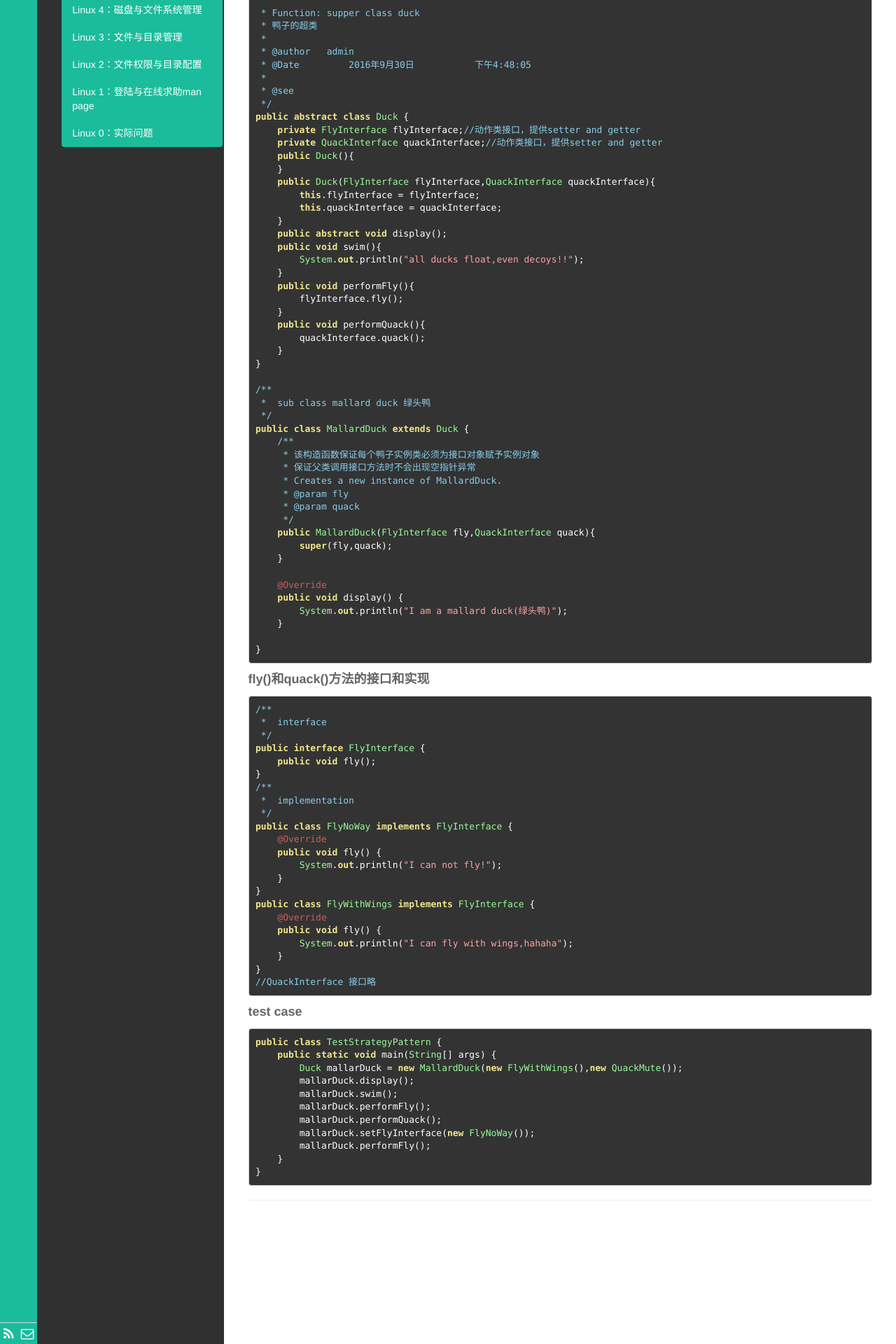
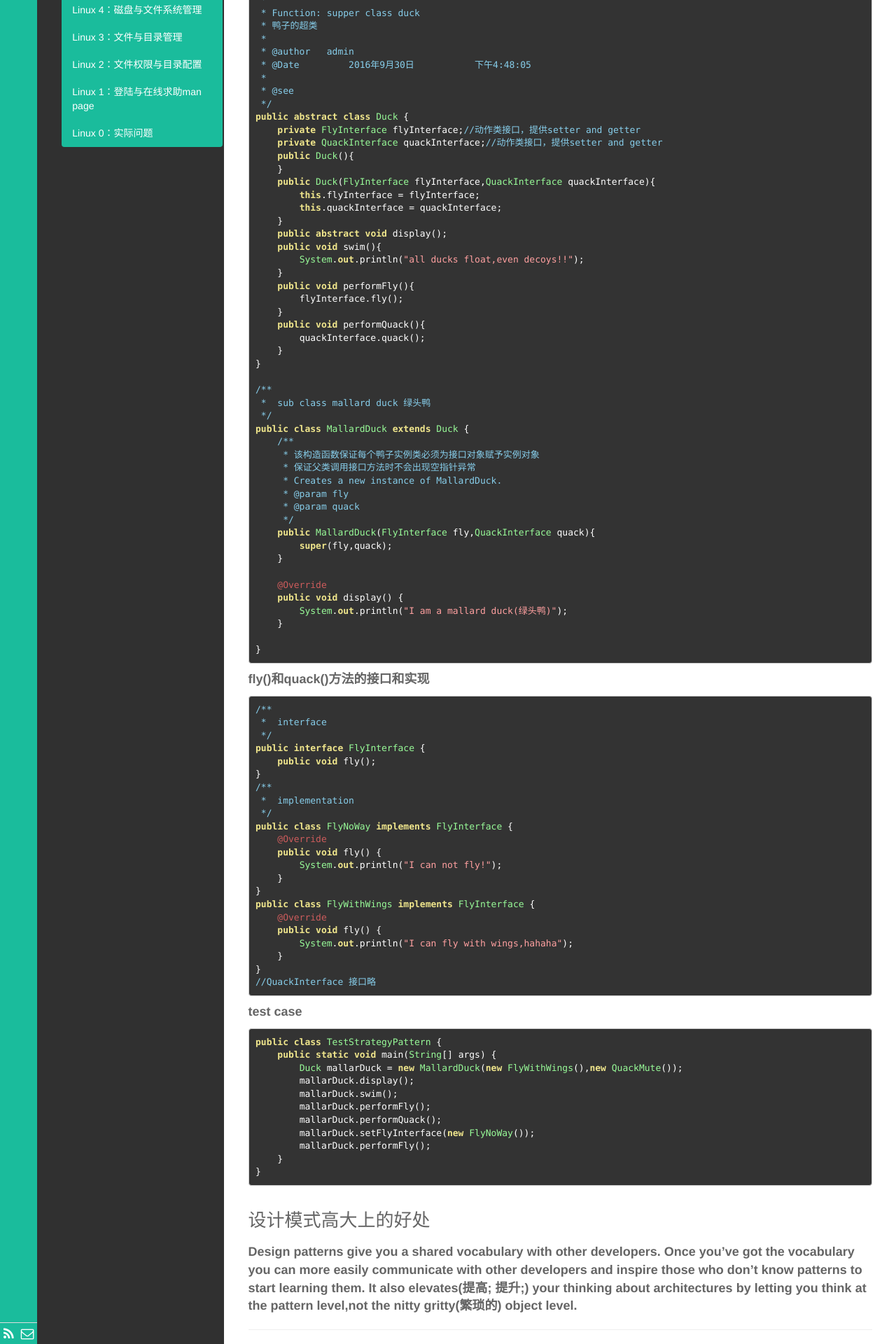
Before and after one commit to demon7452/demon7452.github.io, a Jekyll site: the page built from _posts/技术/2016-09/2016-09-28-设计模式-01-策略模式.md, in a window 1280 px wide. Shown: the part 1373-3293 px from the top of the page at 70% size. Built offline with Jekyll 4.4.1, drawn with Linux system fonts in a browser that asks for light colours; comment, search, counter and statistics services are not loaded.

Commit message:
Update _posts/技术/2016-09/2016-09-28-设计模式-01-策略模式.md

````diff
--- a/_posts/技术/2016-09/2016-09-28-设计模式-01-策略模式.md
+++ b/_posts/技术/2016-09/2016-09-28-设计模式-01-策略模式.md
@@ -133,3 +133,7 @@ public class TestStrategyPattern {
     }
 }
 ```
+
+### 设计模式高大上的好处
+
+**Design patterns give you a shared vocabulary with other developers. Once you've got the vocabulary you can more easily communicate with other developers and inspire those who don't know patterns to start learning them. It also elevates(提高; 提升;)  your thinking about architectures by letting you think at the pattern level,not the nitty gritty(繁琐的) object level.**
````
